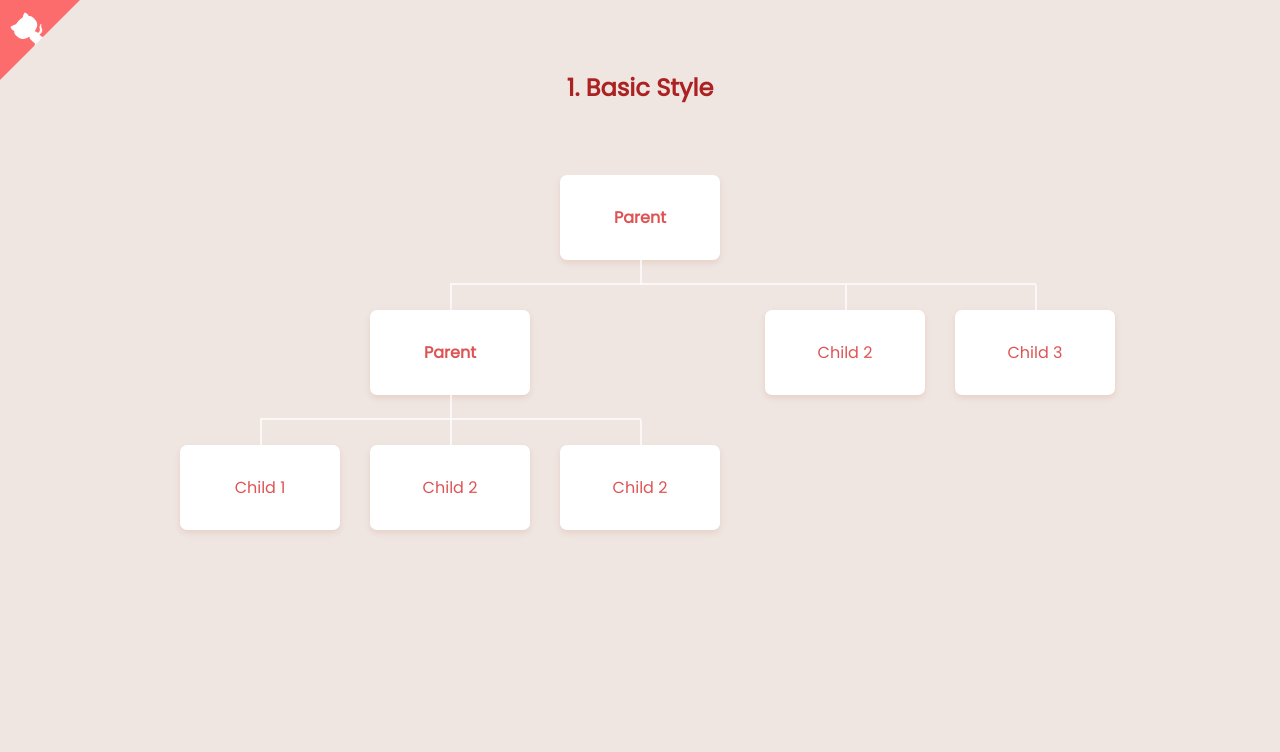
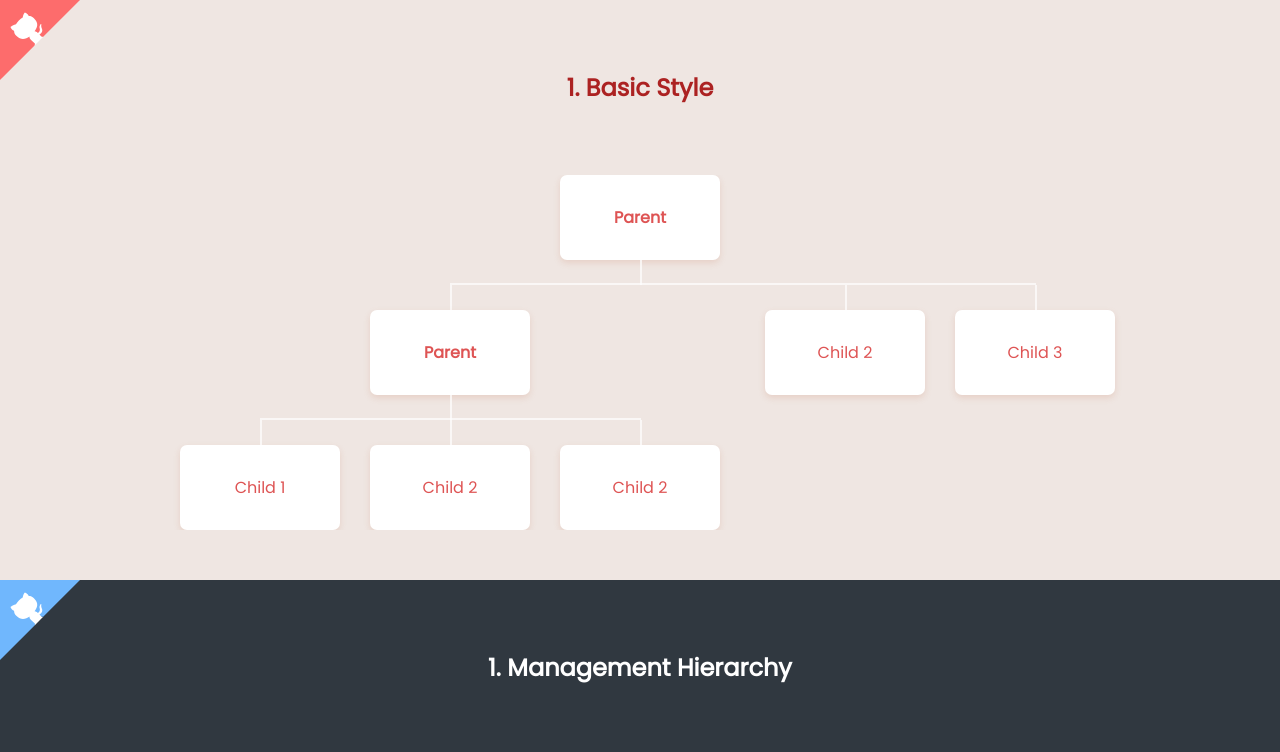
Before and after one commit to zikosichi/hierarchy-view, a website: page index.html in a window 1280 px wide. Shown: the top 752 px of the page. Drawn offline with Linux system fonts and the light colour scheme; grey boxes are pictures that could not be loaded.

Commit message:
Update main.css

```diff
--- a/css/main.css
+++ b/css/main.css
@@ -6,7 +6,7 @@ html, body {
   margin: 0; }
 
 section {
-  min-height: 100%;
+  min-height: calc(100%-30px);
   display: flex;
   justify-content: center;
   flex-direction: column;
```
